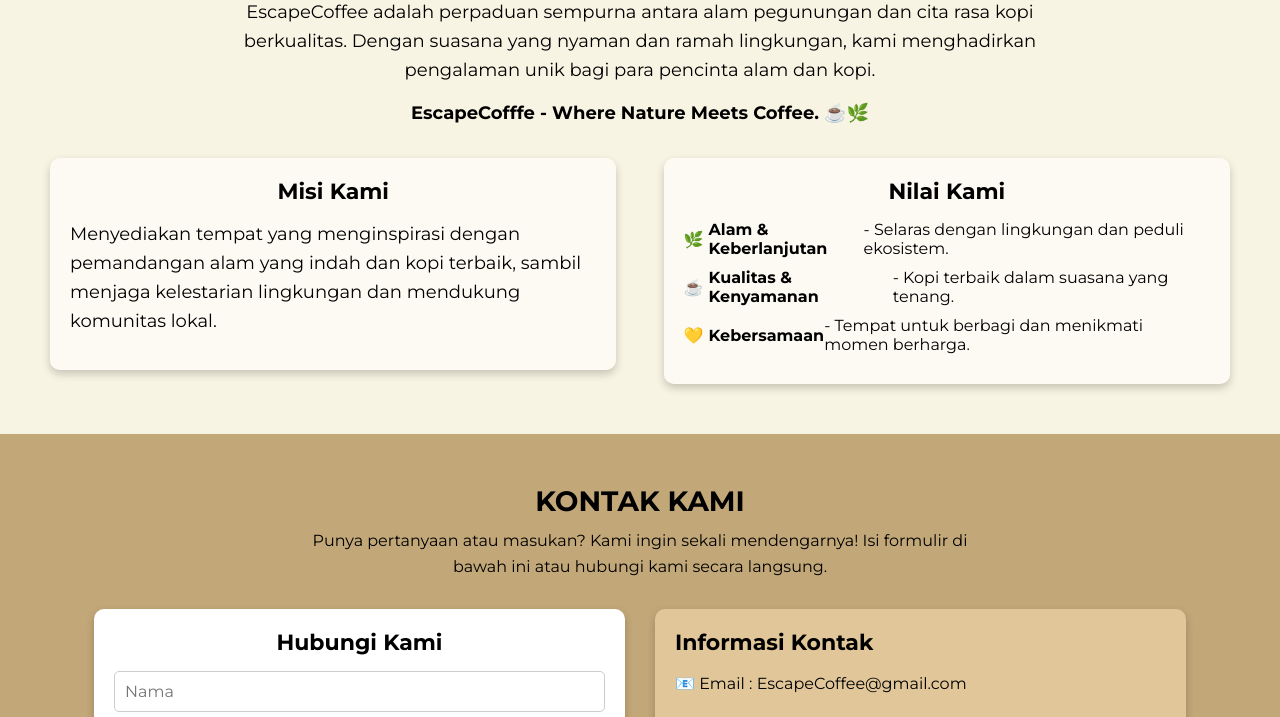
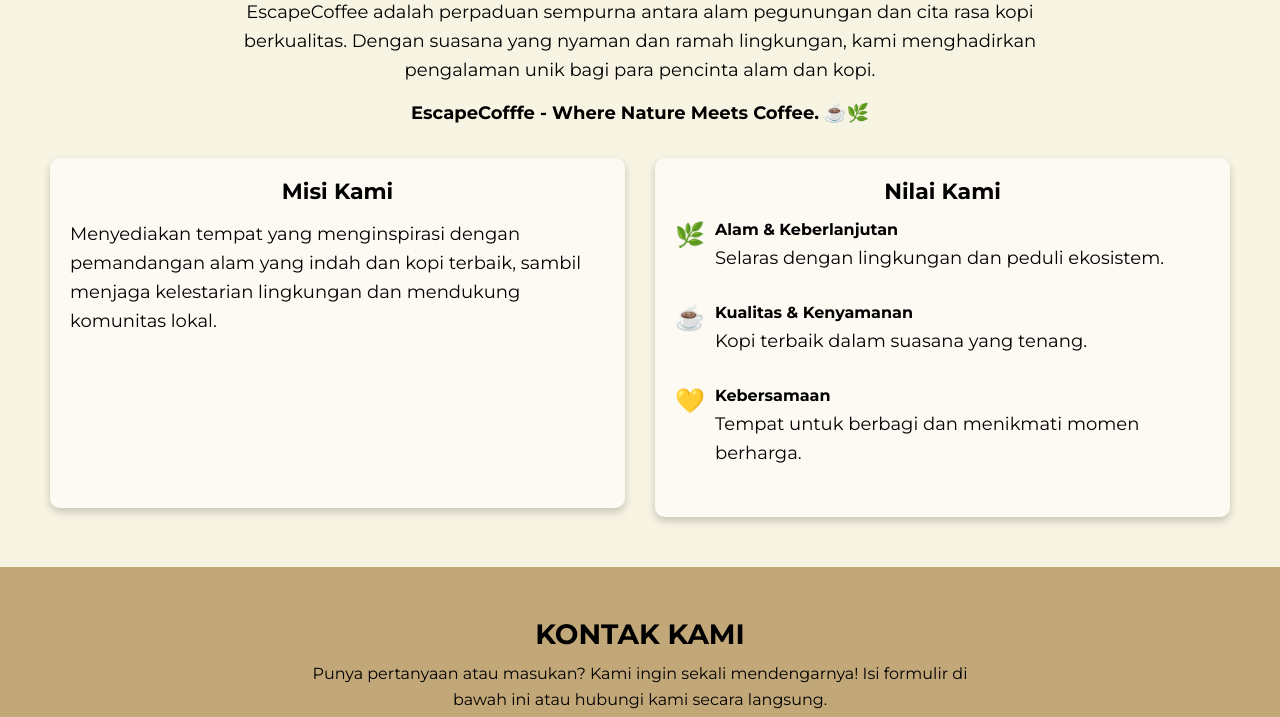
Before and after one commit to RanggaMuhammadFirdaus/Mockup-Wisata-dan-Kafe, a plain HTML site: page index.html in a window 1280 px wide. Shown: the part 2838-3555 px from the top of the page. Drawn offline with Linux system fonts and the light colour scheme.

Commit message:
Revisi tampilan Misi Kami dan Nilai Kami

```diff
--- a/index.html
+++ b/index.html
@@ -203,10 +203,29 @@
             <div class="nilai">
                 <h3>Nilai Kami</h3>
                 <ul>
-                    <li>🌿 <strong>Alam & Keberlanjutan</strong> - Selaras dengan lingkungan dan peduli ekosistem.</li>
-                    <li>☕ <strong>Kualitas & Kenyamanan</strong> - Kopi terbaik dalam suasana yang tenang.</li>
-                    <li>💛 <strong>Kebersamaan</strong> - Tempat untuk berbagi dan menikmati momen berharga.</li>
+                    <li>
+                        <span class="icon">🌿</span>
+                        <div class="text">
+                            <strong>Alam & Keberlanjutan</strong>
+                            <p>Selaras dengan lingkungan dan peduli ekosistem.</p>
+                        </div>
+                    </li>
+                    <li>
+                        <span class="icon">☕</span>
+                        <div class="text">
+                            <strong>Kualitas & Kenyamanan</strong>
+                            <p>Kopi terbaik dalam suasana yang tenang.</p>
+                        </div>
+                    </li>
+                    <li>
+                        <span class="icon">💛</span>
+                        <div class="text">
+                            <strong>Kebersamaan</strong>
+                            <p>Tempat untuk berbagi dan menikmati momen berharga.</p>
+                        </div>
+                    </li>
                 </ul>
+
             </div>
         </div>
     </section>
--- a/styles.css
+++ b/styles.css
@@ -446,7 +446,8 @@ nav ul li a:hover {
 
 .tentang-container {
     display: flex;
-    justify-content: center;
+    justify-content: space-between;
+    align-items: stretch;
     gap: 30px;
     margin-top: 30px;
 }
@@ -456,11 +457,26 @@ nav ul li a:hover {
     background: rgba(255, 255, 255, 0.6);
     padding: 20px;
     border-radius: 10px;
-    width: 45%;
+    width: 48%;
     text-align: left;
     box-shadow: 0 4px 8px rgba(0, 0, 0, 0.2);
+    display: flex;
+    flex-direction: column;
+    flex: 1;
+    min-height: 350px;
 }
 
+/* Gaya untuk Card */
+.card {
+    background: #fff;
+    padding: 20px;
+    border-radius: 10px;
+    box-shadow: 2px 2px 10px rgba(0, 0, 0, 0.1);
+    flex: 1;
+    min-width: 45%;
+}
+
+/* Judul Misi dan Nilai */
 .misi h3,
 .nilai h3 {
     font-size: 22px;
@@ -468,21 +484,46 @@ nav ul li a:hover {
     text-align: center;
 }
 
+/* Daftar Nilai */
 .nilai ul {
     list-style: none;
-    padding-left: 0;
+    padding: 0;
+    margin: 0;
 }
 
+/* Setiap item nilai */
 .nilai li {
     font-size: 16px;
-    margin-bottom: 10px;
+    margin-bottom: 15px;
     display: flex;
-    align-items: center;
+    align-items: flex-start;
 }
 
+/* Ikon */
+.nilai li .icon {
+    font-size: 24px;
+    margin-right: 10px;
+}
+
+/* Pembungkus teks agar sejajar dengan ikon */
+.nilai li .text {
+    display: flex;
+    flex-direction: column;
+}
+
+/* Judul pada Nilai */
 .nilai li strong {
-    margin-left: 5px;
+    font-size: 16px;
+    margin-bottom: 5px;
 }
+
+/* Deskripsi */
+.nilai li p {
+    font-size: 16px;
+    margin: 0;
+    line-height: 1.6;
+}
+
 
 .tentang-container {
     display: flex;
```
